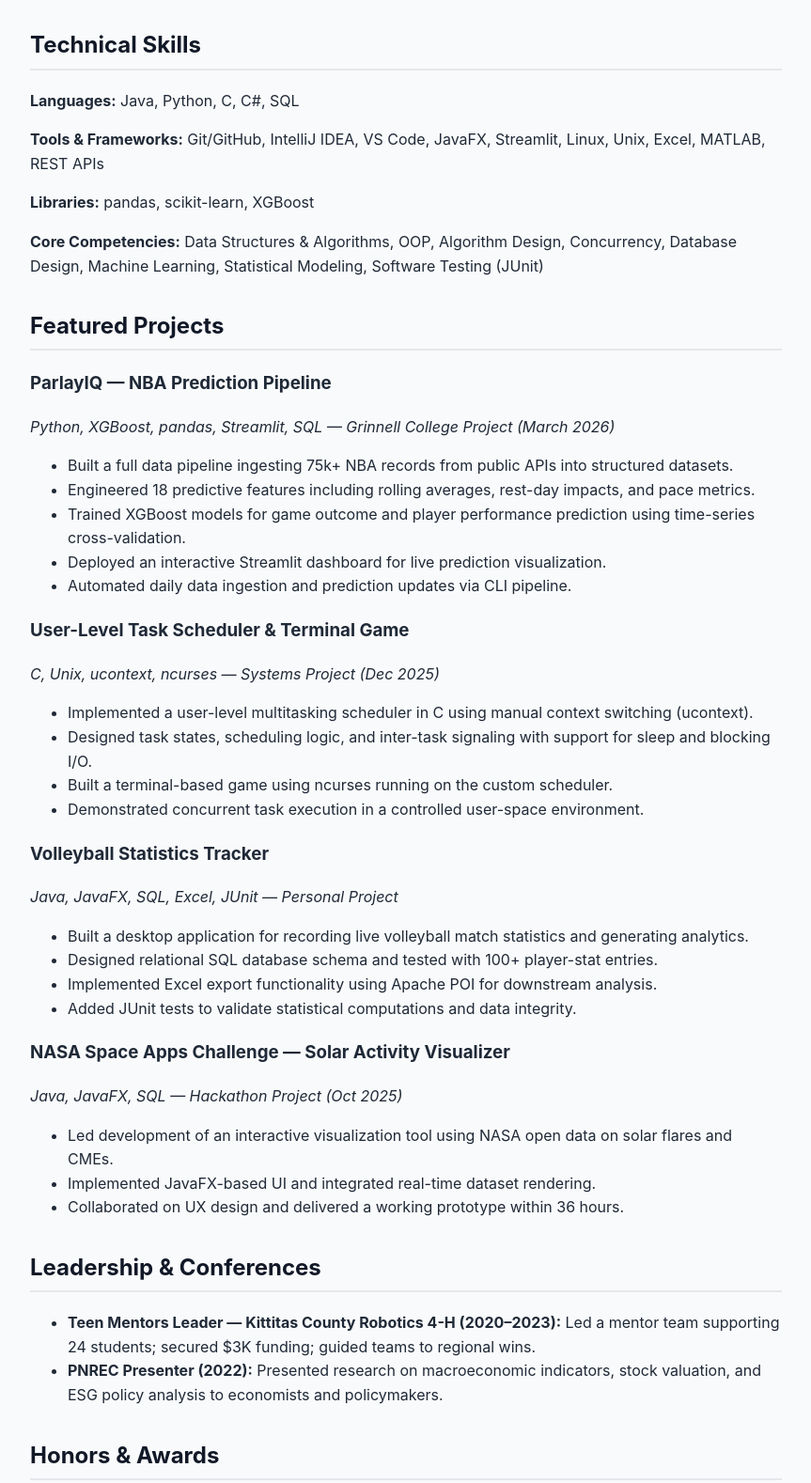
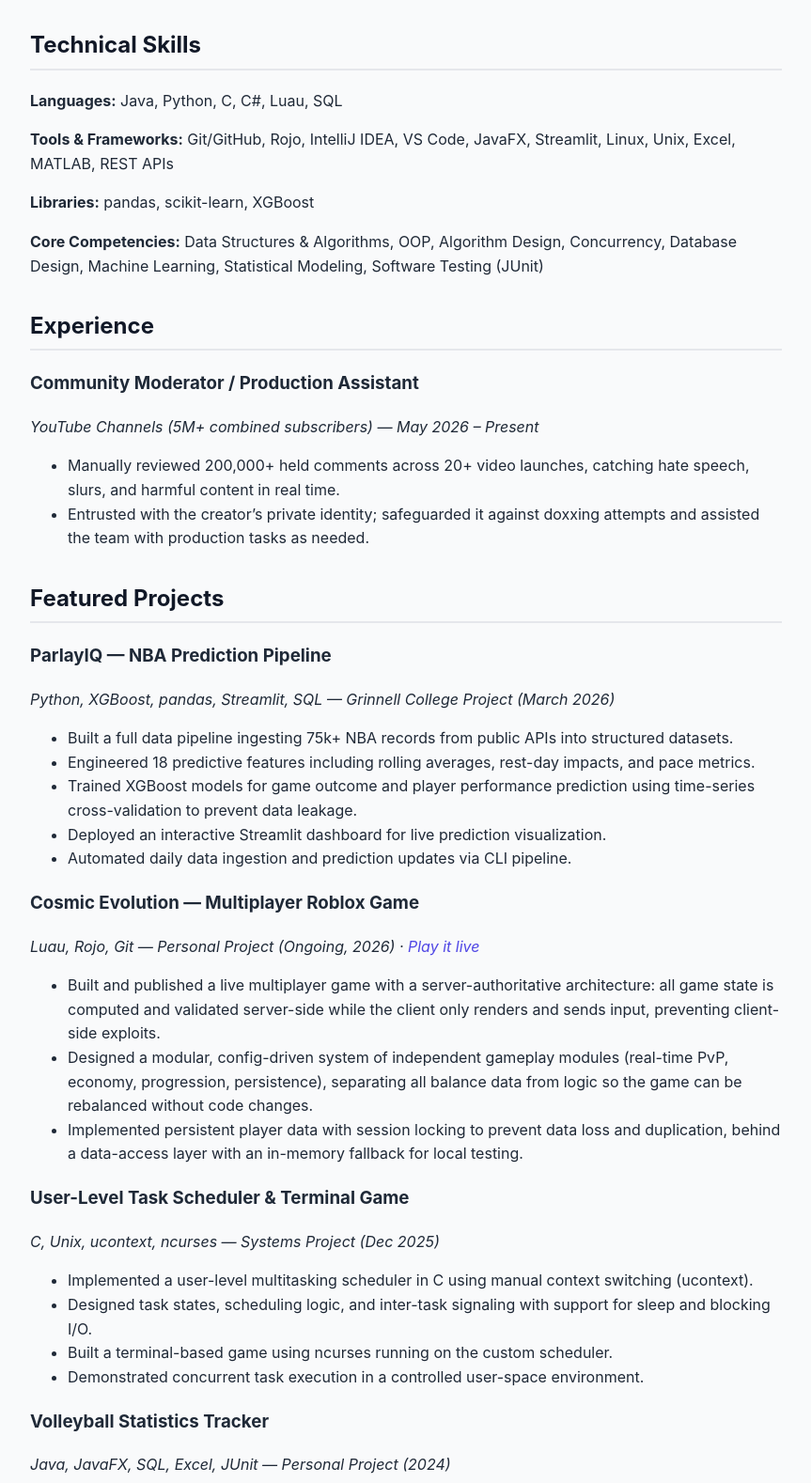
Before and after one commit to NyeTenerelli/nyeten.github.io, a plain HTML site: page index.html in a window 1280 px wide. Shown: the part 921-2499 px from the top of the page at 94% size, without its empty margins (208-1071 px from the left). Drawn offline with Linux system fonts and the light colour scheme.

Commit message:
Enhance index.html with new skills and experience
Updated personal information and added experience section.

```diff
--- a/index.html
+++ b/index.html
@@ -64,6 +64,7 @@
   <a href="#about">About</a>
   <a href="#education">Education</a>
   <a href="#skills">Skills</a>
+  <a href="#experience">Experience</a>
   <a href="#projects">Projects</a>
   <a href="#leadership">Leadership</a>
   <a href="#honors">Honors</a>
@@ -73,8 +74,9 @@
 <section id="about">
   <h2>About Me</h2>
   <p>
-    I’m a Computer Science student at Grinnell College (Class of 2027) with experience in Java, Python, and C.
-    I focus on building data-driven and systems-level software—from machine learning pipelines to low-level concurrency systems.
+    I’m a Computer Science student at Grinnell College (Class of 2027) with experience in Java, Python, C, and Luau.
+    I focus on building data-driven and systems-level software—from machine learning pipelines to low-level concurrency
+    systems to a live, server-authoritative multiplayer game.
   </p>
   <p>
     I’m seeking a Summer 2026 Software Engineering Internship focused on backend systems, data engineering, or machine learning.
@@ -93,10 +95,20 @@
 
 <section id="skills">
   <h2>Technical Skills</h2>
-  <p><strong>Languages:</strong> Java, Python, C, C#, SQL</p>
-  <p><strong>Tools & Frameworks:</strong> Git/GitHub, IntelliJ IDEA, VS Code, JavaFX, Streamlit, Linux, Unix, Excel, MATLAB, REST APIs</p>
+  <p><strong>Languages:</strong> Java, Python, C, C#, Luau, SQL</p>
+  <p><strong>Tools & Frameworks:</strong> Git/GitHub, Rojo, IntelliJ IDEA, VS Code, JavaFX, Streamlit, Linux, Unix, Excel, MATLAB, REST APIs</p>
   <p><strong>Libraries:</strong> pandas, scikit-learn, XGBoost</p>
   <p><strong>Core Competencies:</strong> Data Structures & Algorithms, OOP, Algorithm Design, Concurrency, Database Design, Machine Learning, Statistical Modeling, Software Testing (JUnit)</p>
+</section>
+
+<section id="experience">
+  <h2>Experience</h2>
+  <h3>Community Moderator / Production Assistant</h3>
+  <p><em>YouTube Channels (5M+ combined subscribers) — May 2026 – Present</em></p>
+  <ul>
+    <li>Manually reviewed 200,000+ held comments across 20+ video launches, catching hate speech, slurs, and harmful content in real time.</li>
+    <li>Entrusted with the creator’s private identity; safeguarded it against doxxing attempts and assisted the team with production tasks as needed.</li>
+  </ul>
 </section>
 
 <section id="projects">
@@ -107,9 +119,17 @@
   <ul>
     <li>Built a full data pipeline ingesting 75k+ NBA records from public APIs into structured datasets.</li>
     <li>Engineered 18 predictive features including rolling averages, rest-day impacts, and pace metrics.</li>
-    <li>Trained XGBoost models for game outcome and player performance prediction using time-series cross-validation.</li>
+    <li>Trained XGBoost models for game outcome and player performance prediction using time-series cross-validation to prevent data leakage.</li>
     <li>Deployed an interactive Streamlit dashboard for live prediction visualization.</li>
     <li>Automated daily data ingestion and prediction updates via CLI pipeline.</li>
+  </ul>
+
+  <h3>Cosmic Evolution — Multiplayer Roblox Game</h3>
+  <p><em>Luau, Rojo, Git — Personal Project (Ongoing, 2026) · <a href="https://ro.blox.com/Ebh5?af_dp=roblox%3A%2F%2Fnavigation%2Fgame_details%3FgameId%3D10769668953&af_web_dp=https%3A%2F%2Fwww.roblox.com%2Fgames%2F117397556324595" target="_blank">Play it live</a></em></p>
+  <ul>
+    <li>Built and published a live multiplayer game with a server-authoritative architecture: all game state is computed and validated server-side while the client only renders and sends input, preventing client-side exploits.</li>
+    <li>Designed a modular, config-driven system of independent gameplay modules (real-time PvP, economy, progression, persistence), separating all balance data from logic so the game can be rebalanced without code changes.</li>
+    <li>Implemented persistent player data with session locking to prevent data loss and duplication, behind a data-access layer with an in-memory fallback for local testing.</li>
   </ul>
 
   <h3>User-Level Task Scheduler & Terminal Game</h3>
@@ -122,20 +142,12 @@
   </ul>
 
   <h3>Volleyball Statistics Tracker</h3>
-  <p><em>Java, JavaFX, SQL, Excel, JUnit — Personal Project</em></p>
+  <p><em>Java, JavaFX, SQL, Excel, JUnit — Personal Project (2024)</em></p>
   <ul>
     <li>Built a desktop application for recording live volleyball match statistics and generating analytics.</li>
     <li>Designed relational SQL database schema and tested with 100+ player-stat entries.</li>
     <li>Implemented Excel export functionality using Apache POI for downstream analysis.</li>
     <li>Added JUnit tests to validate statistical computations and data integrity.</li>
-  </ul>
-
-  <h3>NASA Space Apps Challenge — Solar Activity Visualizer</h3>
-  <p><em>Java, JavaFX, SQL — Hackathon Project (Oct 2025)</em></p>
-  <ul>
-    <li>Led development of an interactive visualization tool using NASA open data on solar flares and CMEs.</li>
-    <li>Implemented JavaFX-based UI and integrated real-time dataset rendering.</li>
-    <li>Collaborated on UX design and delivered a working prototype within 36 hours.</li>
   </ul>
 </section>
 
```
